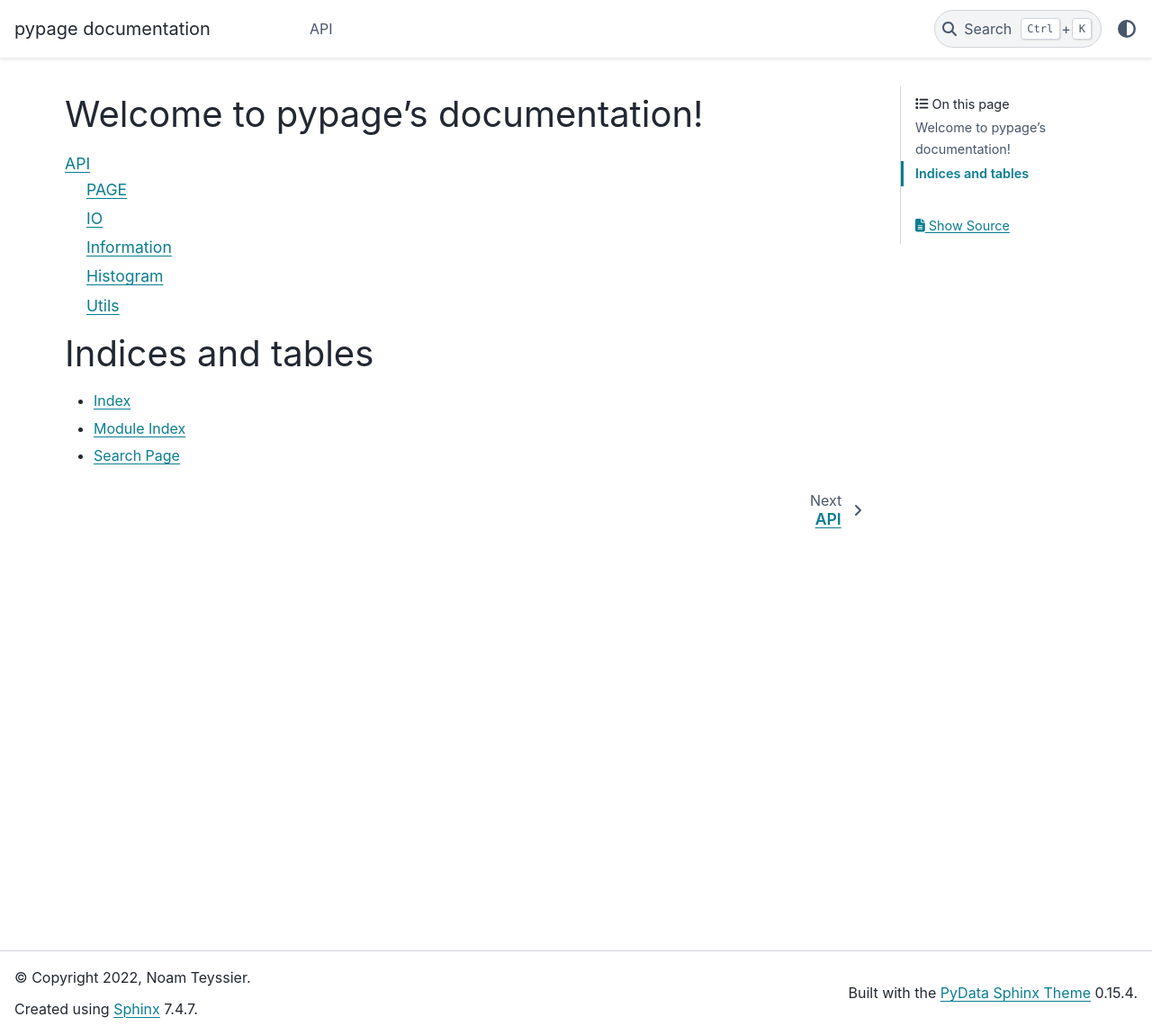
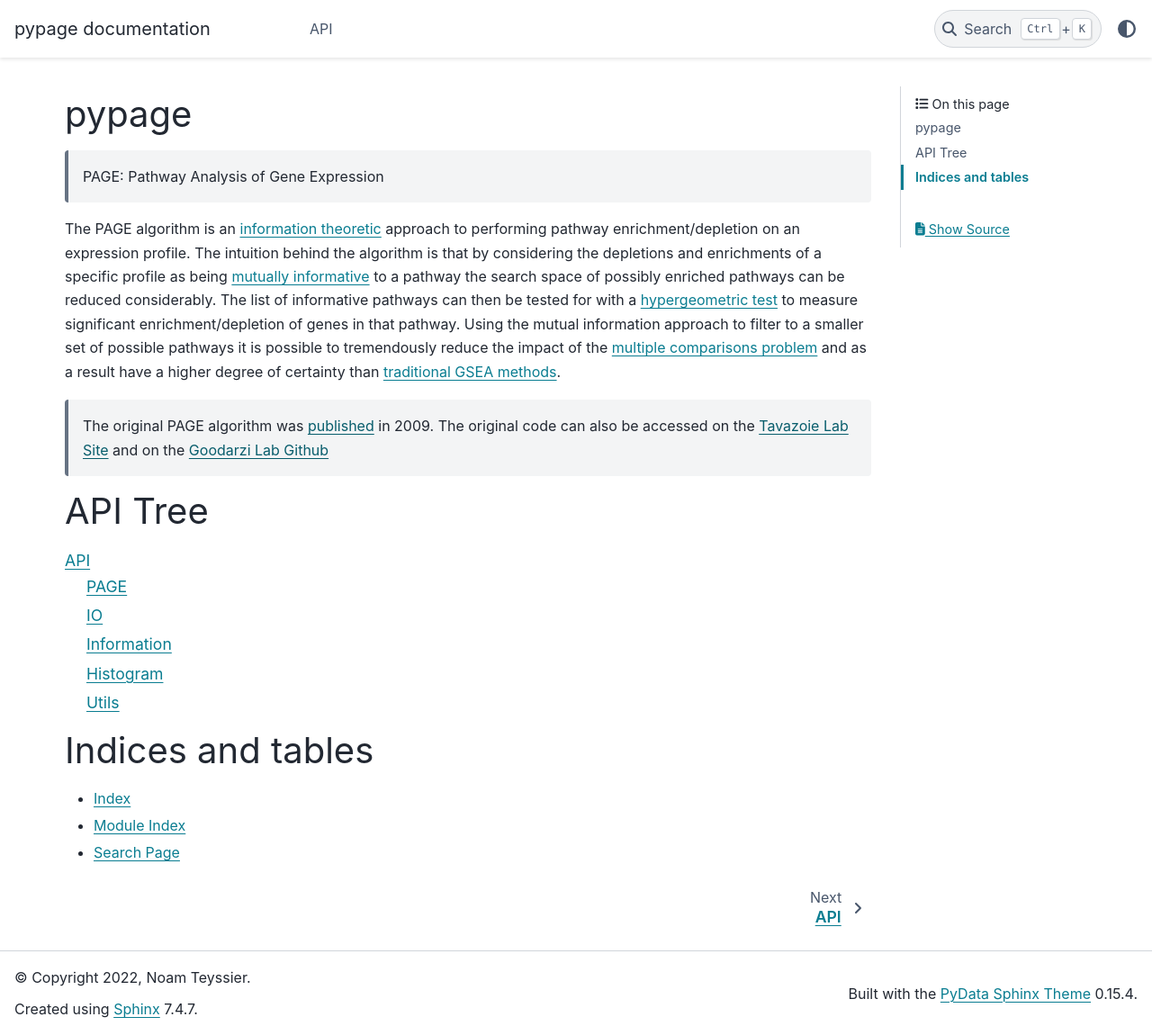
Before and after one commit to goodarzilab/pypage, a Sphinx documentation site: the page built from docs/index.rst, in a window 1280 px wide and 1150 px high. Shown: the whole window at 90% size. Built offline with Sphinx 7.4.7 and the PyData theme 0.15.4, drawn with Linux system fonts in a browser that asks for light colours.

Commit message:
added a broad overview of the algorithm

```diff
--- a/docs/index.rst
+++ b/docs/index.rst
@@ -1,13 +1,20 @@
-.. pypage documentation master file, created by
-   sphinx-quickstart on Thu Apr 28 08:49:41 2022.
-   You can adapt this file completely to your liking, but it should at least
-   contain the root `toctree` directive.
+pypage
+======
+  PAGE: Pathway Analysis of Gene Expression
 
-Welcome to pypage's documentation!
-==================================
+The PAGE algorithm is an `information theoretic <https://en.wikipedia.org/wiki/Information_theory>`_ approach to performing pathway enrichment/depletion on an expression profile.
+The intuition behind the algorithm is that by considering the depletions and enrichments of a specific profile as being `mutually informative <https://en.wikipedia.org/wiki/Mutual_information>`_ to a pathway the search space of possibly enriched pathways can be reduced considerably.
+The list of informative pathways can then be tested for with a `hypergeometric test <https://en.wikipedia.org/wiki/Hypergeometric_distribution>`_ to measure significant enrichment/depletion of genes in that pathway.
+Using the mutual information approach to filter to a smaller set of possible pathways it is possible to tremendously reduce the impact of the `multiple comparisons problem <https://en.wikipedia.org/wiki/Multiple_comparisons_problem>`_ and as a result have a higher degree of certainty than `traditional GSEA methods <https://www.gsea-msigdb.org/gsea/index.jsp>`_.
+
+  The original PAGE algorithm was `published <https://doi.org/10.1016/j.molcel.2009.11.016>`_ in 2009. The original code can also be accessed on the `Tavazoie Lab Site <https://tavazoielab.c2b2.columbia.edu/iPAGE/>`_ and on the `Goodarzi Lab Github <https://github.com/goodarzilab/PAGE>`_
+
+
+API Tree
+========
 
 .. toctree::
-  :maxdepth: 2
+  :maxdepth: 3
 
   api
 
```
